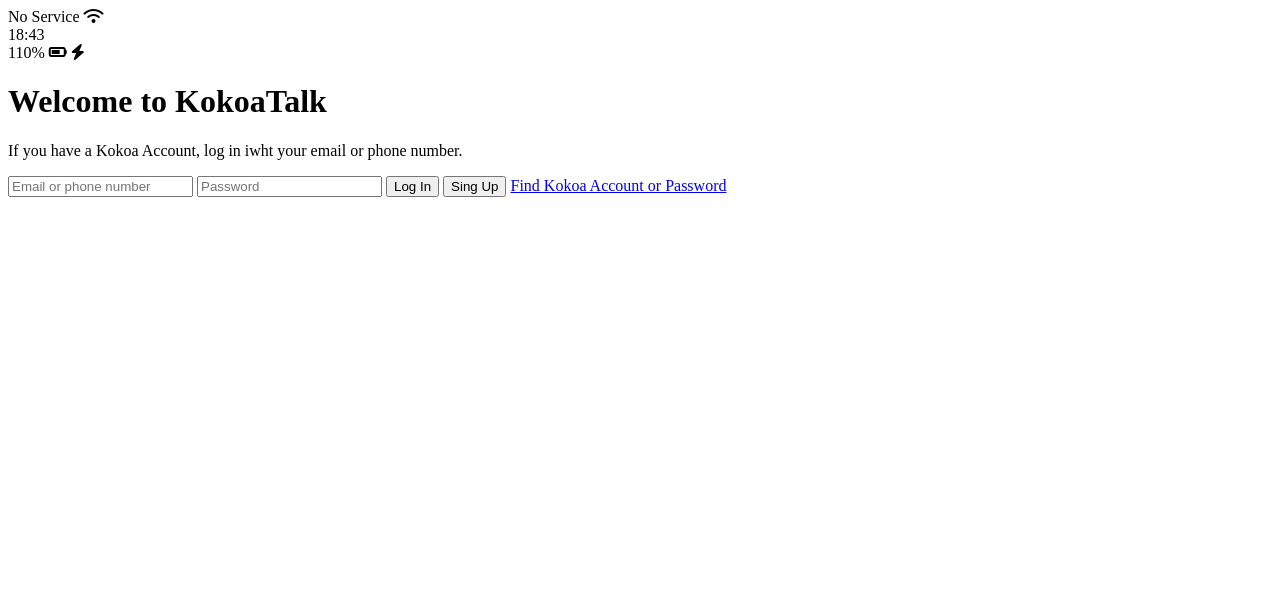
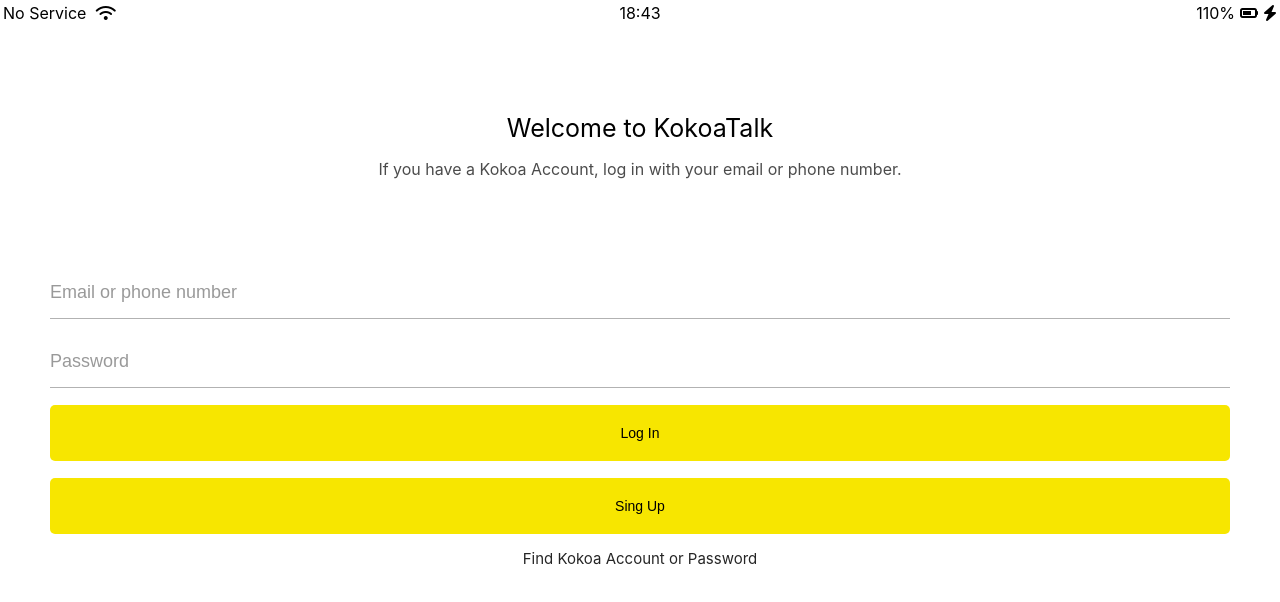
Before and after one commit to currich/kokoa-clone-2021, a plain HTML site: page index.html in a window 1280 px wide. Drawn offline with Linux system fonts and the light colour scheme.

Commit message:
login screen completed

```diff
--- /dev/null
+++ b/css/login-form.css
@@ -0,0 +1,43 @@
+@import "variable.css";
+
+#login-form {
+  display: flex;
+  flex-direction: column;
+  margin: 0px 50px;
+}
+
+#login-form input {
+  padding: 15px 0px;
+  border: none;
+  font-size: 18px;
+  margin-bottom: 17px;
+}
+
+#login-form input:not([type="submit"]) {
+  border-bottom: 1px solid rgba(0, 0, 0, 0.3);
+  transition: border-color 0.3s ease-in-out;
+}
+
+#login-form input::placeholder {
+  color: rgba(0, 0, 0, 0.4);
+}
+
+#login-form input:focus {
+  border-color: var(--yellow);
+}
+
+#login-form input[type="submit"] {
+  background-color: var(--yellow);
+  cursor: pointer;
+  font-size: 14px;
+  padding: 20px 0px;
+  border-radius: 5px;
+}
+
+#login-form a {
+  text-align: center;
+  text-decoration: none;
+  color: inherit;
+  opacity: 0.85;
+  font-size: 15px;
+}
--- /dev/null
+++ b/css/reset.css
@@ -0,0 +1,133 @@
+/* http://meyerweb.com/eric/tools/css/reset/
+   v2.0 | 20110126
+   License: none (public domain)
+*/
+
+html,
+body,
+div,
+span,
+applet,
+object,
+iframe,
+h1,
+h2,
+h3,
+h4,
+h5,
+h6,
+p,
+blockquote,
+pre,
+a,
+abbr,
+acronym,
+address,
+big,
+cite,
+code,
+del,
+dfn,
+em,
+img,
+ins,
+kbd,
+q,
+s,
+samp,
+small,
+strike,
+strong,
+sub,
+sup,
+tt,
+var,
+b,
+u,
+i,
+center,
+dl,
+dt,
+dd,
+ol,
+ul,
+li,
+fieldset,
+form,
+label,
+legend,
+table,
+caption,
+tbody,
+tfoot,
+thead,
+tr,
+th,
+td,
+article,
+aside,
+canvas,
+details,
+embed,
+figure,
+figcaption,
+footer,
+header,
+hgroup,
+menu,
+nav,
+output,
+ruby,
+section,
+summary,
+time,
+mark,
+audio,
+video {
+  margin: 0;
+  padding: 0;
+  border: 0;
+  font-size: 100%;
+  font: inherit;
+  vertical-align: baseline;
+}
+/* HTML5 display-role reset for older browsers */
+article,
+aside,
+details,
+figcaption,
+figure,
+footer,
+header,
+hgroup,
+menu,
+nav,
+section {
+  display: block;
+}
+body {
+  line-height: 1;
+}
+ol,
+ul {
+  list-style: none;
+}
+blockquote,
+q {
+  quotes: none;
+}
+blockquote:before,
+blockquote:after,
+q:before,
+q:after {
+  content: "";
+  content: none;
+}
+table {
+  border-collapse: collapse;
+  border-spacing: 0;
+}
+
+input:focus {
+  outline: none;
+}
--- /dev/null
+++ b/css/status-bar.css
@@ -0,0 +1,28 @@
+.status-bar {
+  display: flex;
+  justify-content: space-between;
+  padding: 5px 3px;
+}
+
+.status-bar__column {
+  width: 33%;
+}
+
+.status-bar__column:first-child span {
+  margin-right: 5px;
+}
+
+.status-bar__column:nth-child(2) {
+  display: flex;
+  justify-content: center;
+}
+
+.status-bar__column:last-child {
+  display: flex;
+  justify-content: flex-end;
+  align-items: center;
+}
+
+.status-bar__column .fa-battery-three-quarters {
+  margin: 0px 5px;
+}
--- /dev/null
+++ b/css/style.css
@@ -0,0 +1,9 @@
+@import "reset.css";
+@import "status-bar.css";
+@import "login-form.css";
+@import "welcome-header.css";
+
+body {
+  font-family: -apple-system, BlinkMacSystemFont, "Segoe UI", Roboto, Oxygen,
+    Ubuntu, Cantarell, "Open Sans", "Helvetica Neue", sans-serif;
+}
--- /dev/null
+++ b/css/variable.css
@@ -0,0 +1,3 @@
+:root {
+  --yellow: #f7e600;
+}
--- /dev/null
+++ b/css/welcome-header.css
@@ -0,0 +1,17 @@
+.welcome-header {
+  margin: 90px 0px;
+  text-align: center;
+  display: flex;
+  flex-direction: column;
+  align-items: center;
+}
+
+.welcome-header__title {
+  margin-bottom: 20px;
+  font-size: 25px;
+}
+
+.welcome-header__text {
+  width: 60%;
+  opacity: 0.7;
+}
--- a/index.html
+++ b/index.html
@@ -1,13 +1,14 @@
 <!DOCTYPE html>
 <html lang="en">
   <head>
+    <link rel="stylesheet" href="css/style.css" />
     <meta charset="UTF-8" />
     <meta http-equiv="X-UA-Compatible" content="IE=edge" />
     <meta name="viewport" content="width=device-width, initial-scale=1.0" />
     <title>Welcome to Kokoa Talk</title>
   </head>
   <body>
-    <div id="status-bar">
+    <div class="status-bar">
       <div class="status-bar__column">
         <span>No Service</span>
         <i class="fas fa-wifi"></i>
@@ -23,13 +24,13 @@
     </div>
 
     <header class="welcome-header">
-      <h1 class="welcome-hedear__title">Welcome to KokoaTalk</h1>
-      <p class="welcome-hedear__text">
-        If you have a Kokoa Account, log in iwht your email or phone number.
+      <h1 class="welcome-header__title">Welcome to KokoaTalk</h1>
+      <p class="welcome-header__text">
+        If you have a Kokoa Account, log in with your email or phone number.
       </p>
     </header>
 
-    <form id="login-form">
+    <form action="friends.html" method="GET" id="login-form">
       <input type="text" placeholder="Email or phone number" />
       <input type="password" placeholder="Password" />
       <input type="submit" value="Log In" />
```
Also changed, not shown: friends.html (added, +12 -0 lines).
